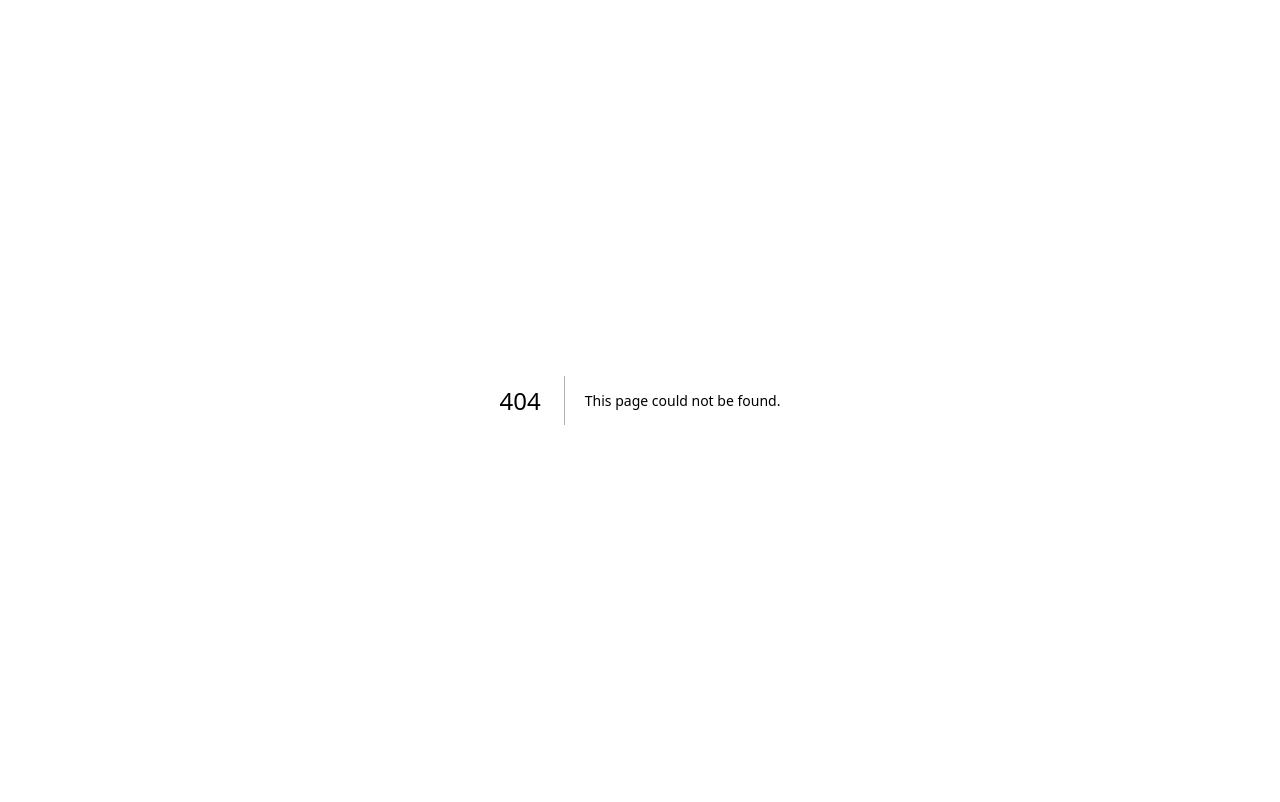
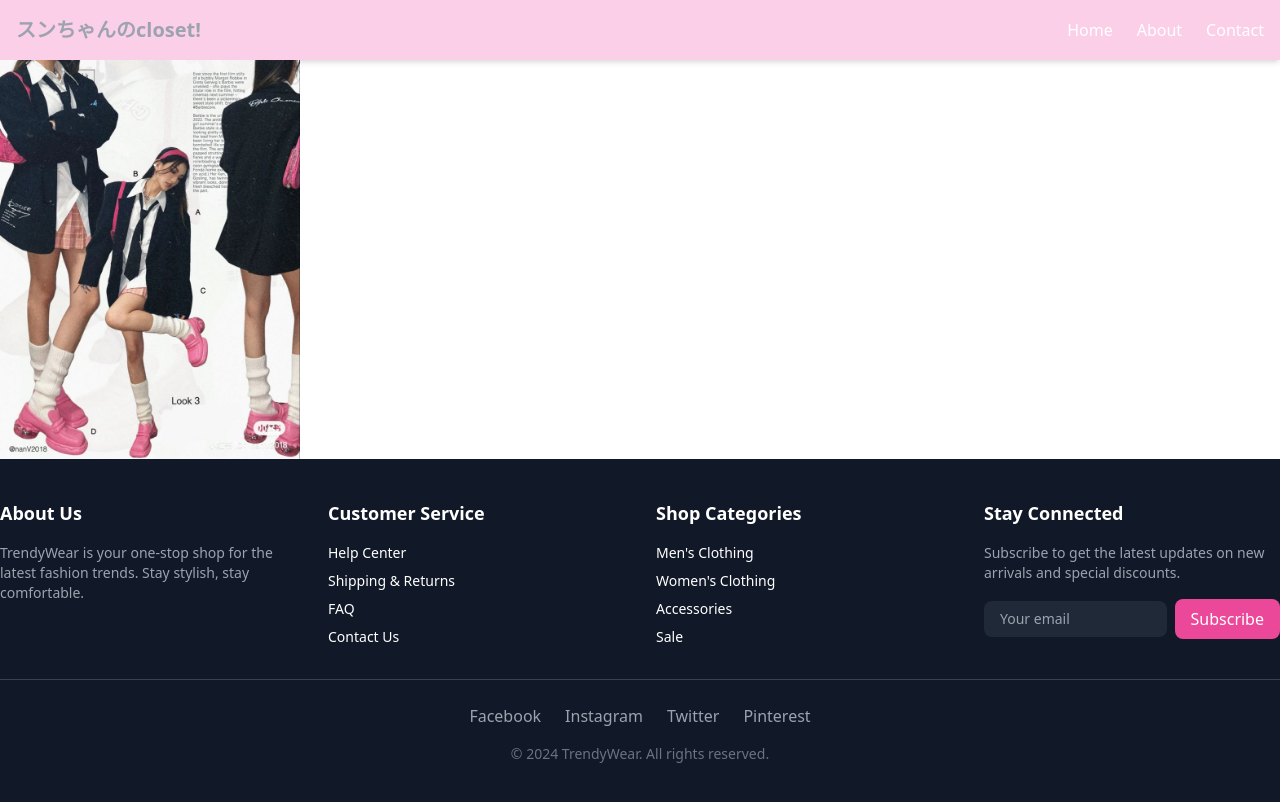
Before and after one commit to mangozzzy/my-app, a Next.js app: page /detail in a window 1280 px wide. Before the commit this address had no page. Built offline with nearby package versions, Linux system fonts and the light colour scheme.

Commit message:
create detailPage

```diff
--- /dev/null
+++ b/app/detail/page.js
@@ -0,0 +1,16 @@
+import React from "react";
+import Header from "../component/Header";
+import Footer from "../component/Footer";
+import Image from "next/image"
+
+const DetailPage = () => {
+  return (
+    <div>
+    <Header />
+    <Image src="/photo1.jpg" width={300} height={300} alt="옷사진"/>
+    <Footer />
+  </div>
+  )
+};
+
+export default DetailPage;
```
